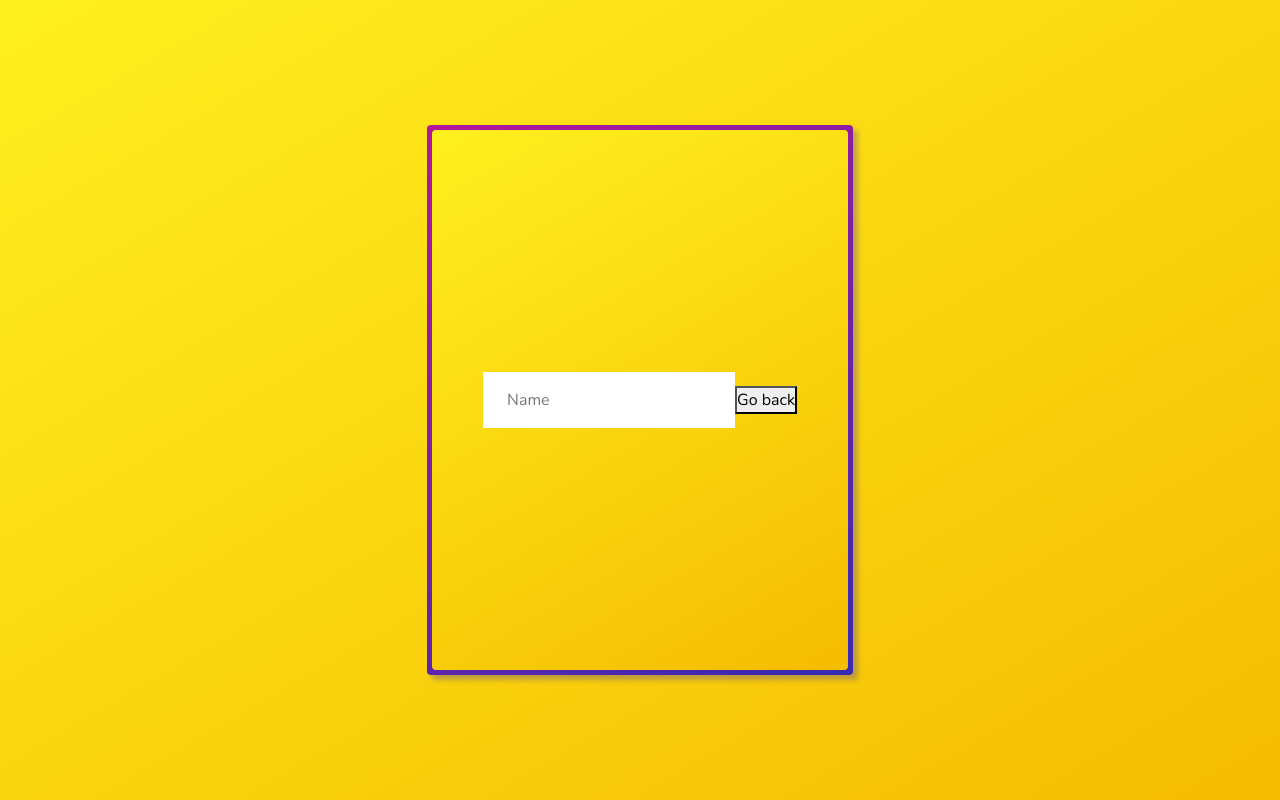
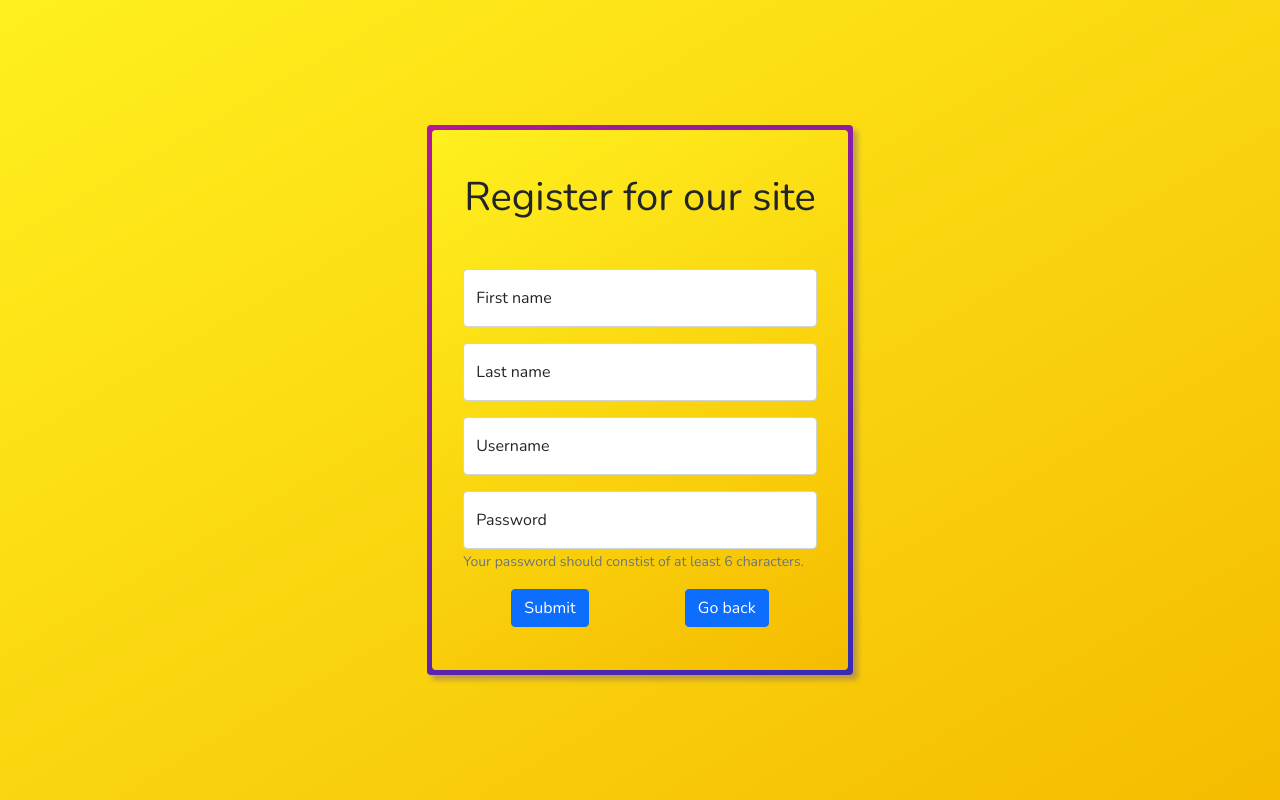
Before and after one commit to ladben/gymno-final-concerts-javi, a React (Create React App) app in the folder frontend/: page /register in a window 1280 px wide. Built offline with nearby package versions, Linux system fonts and the light colour scheme.

Commit message:
Improvements on the registration form

```diff
--- a/frontend/src/components/register/Register.scss
+++ b/frontend/src/components/register/Register.scss
@@ -4,13 +4,15 @@
   height: 85%;
   width: 35%;
   min-height: 550px;
-  min-width: 400px;
+  min-width: 300px;
   display: flex;
   position: relative;
   flex-direction: column;
   justify-content: space-around;
   align-items: center;
   border-radius: .25rem;
+  padding: 1.5rem;
+
   &::before {
     content: '';
     position: absolute;
@@ -34,4 +36,16 @@
     background: linear-gradient(150deg, $base-color 0%, $accent-dark 100%);
     border-radius: .25em;
   }
+
+  .form-buttons {
+    display: flex;
+    justify-content: space-around;
+    align-items: center;
+  }
+
+  h1 {
+    margin: 0;
+    font-size: 2.5rem;
+    text-align: center;
+  }
 }
--- a/frontend/src/components/register/Register.tsx
+++ b/frontend/src/components/register/Register.tsx
@@ -1,26 +1,143 @@
-import { SyntheticEvent } from "react";
 import { Link } from "react-router-dom";
-import Input from "../common/input/Input";
+import Form from 'react-bootstrap/Form';
+import { FloatingLabel } from "react-bootstrap";
+import Button from 'react-bootstrap/Button';
+import Container from 'react-bootstrap/Container';
 
 import './Register.scss';
+import { ChangeEvent, SyntheticEvent, useState } from "react";
 
 interface RegisterProps {}
 
 const Register: React.FC<RegisterProps> = () => {
+  const initialFormValues = {
+    firstname: '',
+    lastname: '',
+    username: '',
+    password: ''
+  }
+
+  const [formValues, setFormValues] = useState(initialFormValues);
+  const [passwordErrorMessage, setPasswordErrorMessage] = useState('This field is required!');
+
+  const handleInputChange = (event: ChangeEvent<HTMLInputElement>) => {
+    switch (event.target.id) {
+      case 'floatingInputFirstname':
+        setFormValues({
+          firstname: event.target.value,
+          lastname: formValues.lastname,
+          username: formValues.username,
+          password: formValues.password
+        });
+        break;
+
+      case 'floatingInputLastname':
+        setFormValues({
+          firstname: formValues.firstname,
+          lastname: event.target.value,
+          username: formValues.username,
+          password: formValues.password
+        });
+        break;
+
+      case 'floatingInputUsername':
+        setFormValues({
+          firstname: formValues.firstname,
+          lastname: formValues.lastname,
+          username: event.target.value,
+          password: formValues.password
+        });
+        break;
+
+      case 'floatingPassword':
+        setFormValues({
+          firstname: formValues.firstname,
+          lastname: formValues.lastname,
+          username: formValues.username,
+          password: event.target.value
+        });
+        break;
+
+      default:
+        setFormValues({
+          firstname: '',
+          lastname: '',
+          username: '',
+          password: ''
+        });
+        break;
+    }
+  }
 
   const handleSubmit = async (event: SyntheticEvent) => {
+    const form = event.target as HTMLFormElement;
     event.preventDefault();
-    console.log('Submitted');
+    event.stopPropagation();
+    if (formValues.password.length < 6) {
+      setPasswordErrorMessage('Password needs to be at least 6 characters long!');
+    }
+    form.classList.add('was-validated');
   }
 
   return (
     <div className="register-form">
-      <form onSubmit={handleSubmit}>
-        <Input value="" type="text" placeholder="Name" onChange={()=>{console.log('name changed')}} />
-        <Link to="/">
-          <button>Go back</button>
-        </Link>
-      </form>
+      <h1>
+        Register for our site
+      </h1>
+      <Container>
+        <Form className="needs-validation" onSubmit={handleSubmit} noValidate>
+          <Form.Group className="mb-3" controlId="formBasicFistname">
+            <FloatingLabel controlId="floatingInputFirstname" label="First name">
+              <Form.Control required name="random" type="text" placeholder="First name" value={formValues.firstname} onChange={handleInputChange}/>
+              <div className="invalid-tooltip">
+                This field is required!
+              </div>
+            </FloatingLabel>
+          </Form.Group>
+
+          <Form.Group className="mb-3" controlId="formBasicLastname">
+            <FloatingLabel controlId="floatingInputLastname" label="Last name">
+              <Form.Control required type="text" placeholder="Last name" value={formValues.lastname} onChange={handleInputChange}/>
+              <div className="invalid-tooltip">
+                This field is required!
+              </div>
+            </FloatingLabel>
+          </Form.Group>
+
+          <Form.Group className="mb-3" controlId="formBasicUsername">
+            <FloatingLabel controlId="floatingInputUsername" label="Username">
+              <Form.Control required type="text" placeholder="Username" value={formValues.username} onChange={handleInputChange}/>
+              <div className="invalid-tooltip">
+                This field is required!
+              </div>
+            </FloatingLabel>
+          </Form.Group>
+
+          <Form.Group className="mb-3" controlId="formBasicPassword">
+            <FloatingLabel controlId="floatingPassword" label="Password">
+              <Form.Control required type="password" placeholder="Password" value={formValues.password} onChange={handleInputChange} />
+              <div className="invalid-tooltip">
+                {passwordErrorMessage}
+              </div>
+            </FloatingLabel>
+            <Form.Text className="text-muted">
+              Your password should constist of at least 6 characters.
+            </Form.Text>
+          </Form.Group>
+
+          <div className="form-buttons">
+            <Button variant="primary" type="submit">
+              Submit
+            </Button>
+
+            <Link to="/">
+              <Button variant="primary">
+                Go back
+              </Button>
+            </Link>
+          </div>
+        </Form>
+      </Container>
     </div>
   );
 }
--- a/frontend/src/index.scss
+++ b/frontend/src/index.scss
@@ -1,3 +1,6 @@
+$primary: #19d900;
+
+@import '../node_modules/bootstrap/scss/bootstrap';
 @import './colors.scss';
 @import url('https://fonts.googleapis.com/css2?family=Nunito:ital,wght@0,200;0,300;0,400;0,600;0,700;0,800;0,900;1,200;1,300;1,400;1,600;1,700;1,800;1,900&display=swap');
 
```
Also changed, not shown: frontend/package.json (+6 -5 lines), 1 other file (tests, documents, lock files or other folders).
